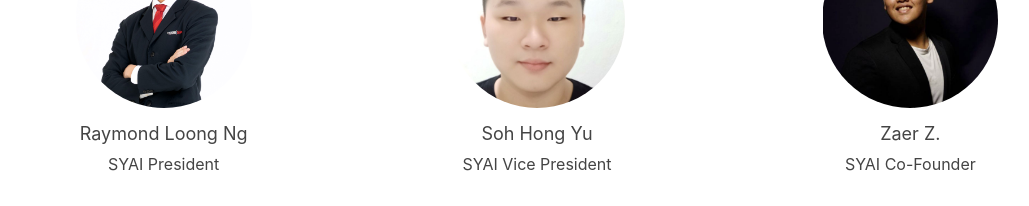
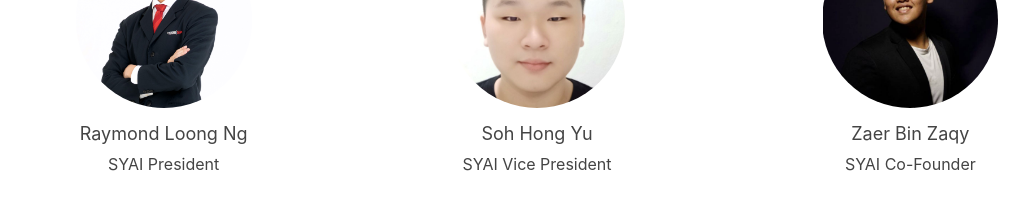
Before and after one commit to Ray27th/sgyouthai-website, a React (Vite) app: page / in a window 1280 px wide. Shown: the part 2260-2466 px from the top of the page, without its empty margins (103-1132 px from the left). Built offline with nearby package versions, Linux system fonts and the light colour scheme.

Commit message:
Update Team.tsx

```diff
--- a/src/components/Team.tsx
+++ b/src/components/Team.tsx
@@ -15,7 +15,7 @@ export default function Team() {
       linkedin: "https://www.linkedin.com/in/soh-hong-yu-ultraraptor/",
     },
     {
-      name: "Zaer Z.",
+      name: "Zaer Bin Zaqy",
       position: "SYAI Co-Founder",
       img: "team/Zaer.png",
       linkedin: "https://www.linkedin.com/in/zaerzaqy/",
```
